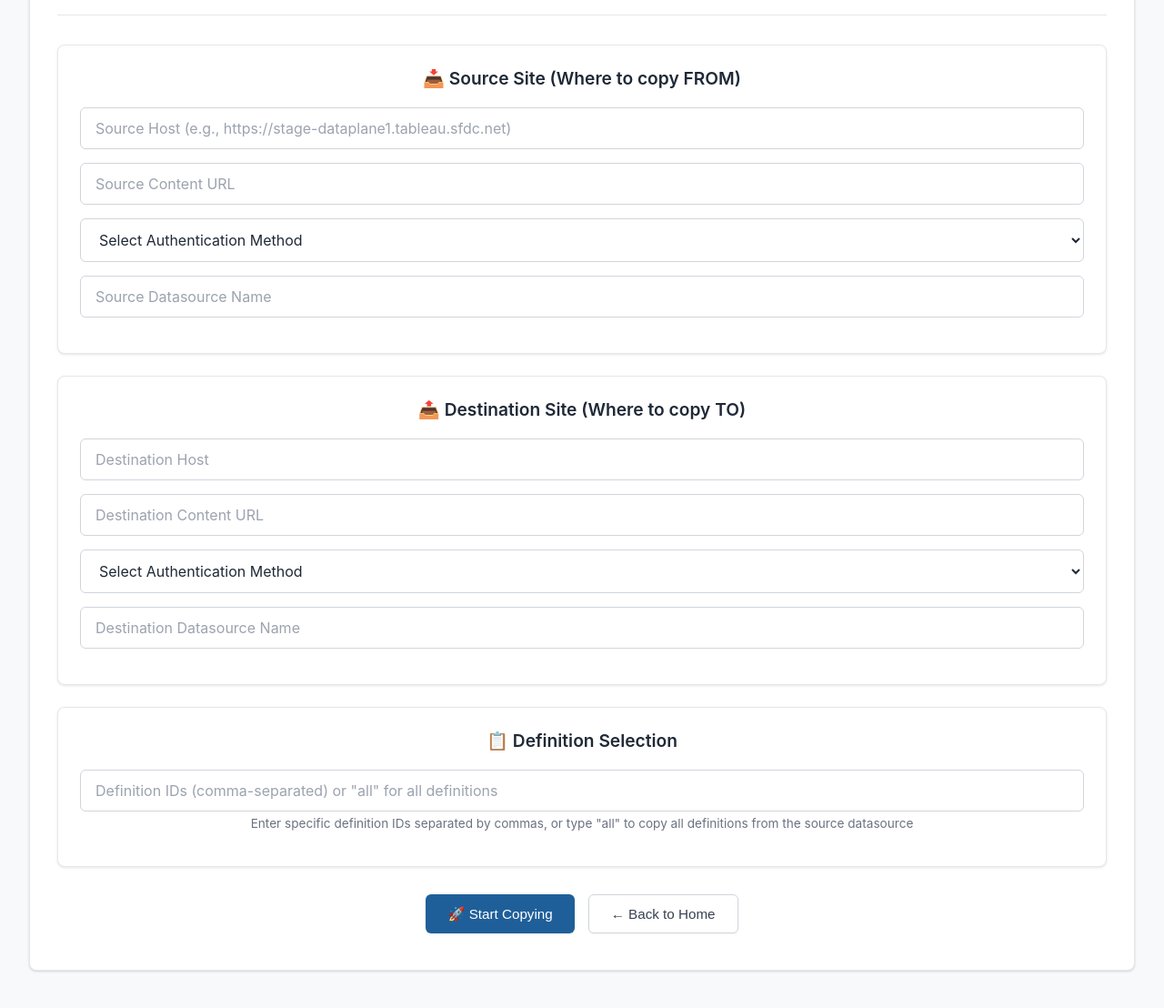
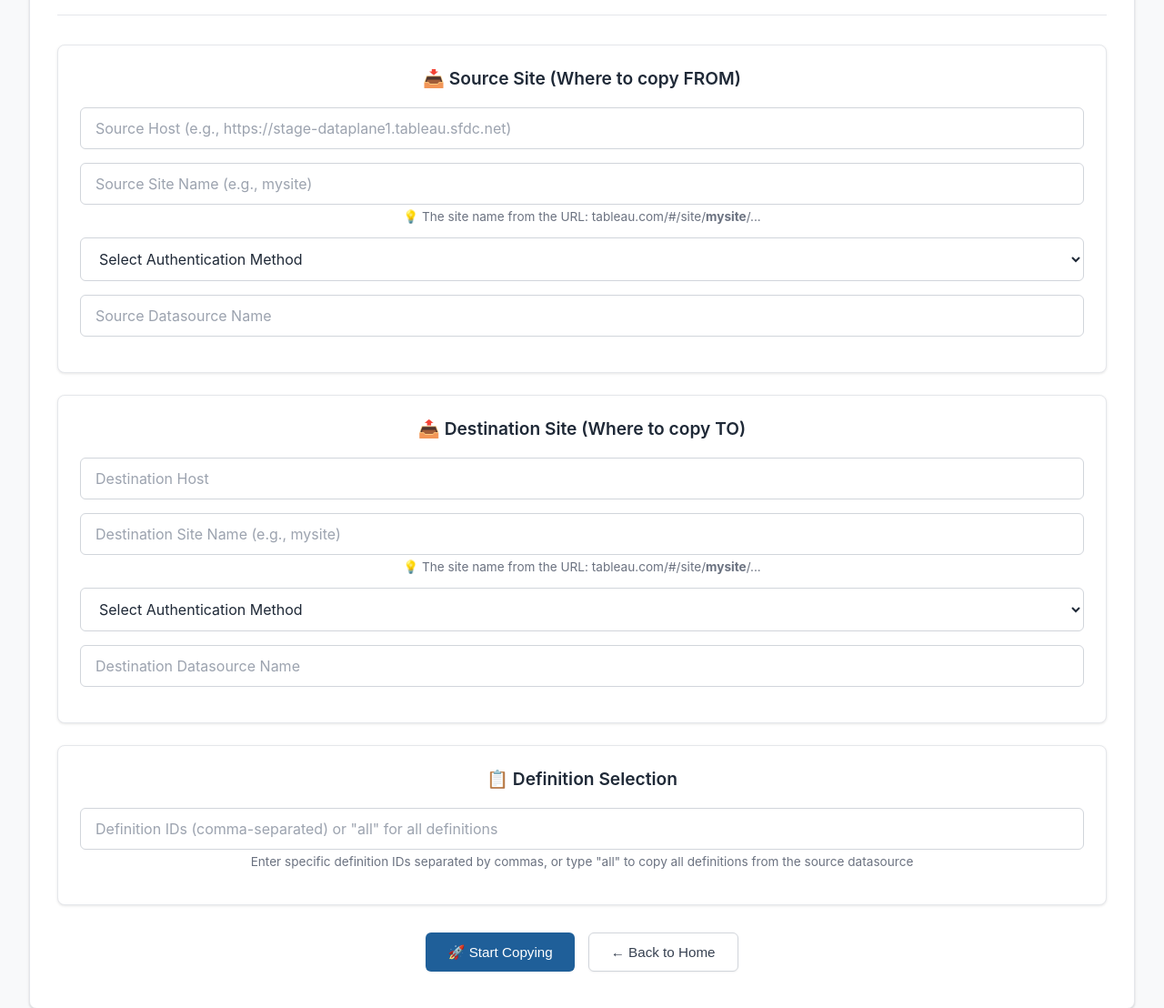
Before and after one commit to tableau/pulse-api-utilities, a Flask app: page / in a window 1280 px wide, after a click on "📊 Copy Definitions". Shown: the part 460-1568 px from the top of the page at 91% size. Before the commit the page ends 1528 px from the top, so only its background shows below. Run offline with Flask 3, Linux system fonts and the light colour scheme.

Commit message:
fix: clarify site name input fields to prevent 401 auth errors
The 'Site Content URL' labels across all utility forms were ambiguous,
leading users to paste the full browser URL instead of just the site
name slug. This causes a 401 Unauthorized error on authentication.

Renamed all affected placeholders to 'Site Name (e.g., mysite)' across
all 12 utility forms and added inline hint text on the Copy Definitions
and Manage Followers forms.

No logic changes — placeholder text and labels only.

Co-Authored-By: Claude Sonnet 4.6 <noreply@anthropic.com>

```diff
--- a/templates/index.html
+++ b/templates/index.html
@@ -687,7 +687,8 @@
                         <input type="text" id="source_host" name="source_host" placeholder="Source Host (e.g., https://stage-dataplane1.tableau.sfdc.net)" required>
                     </div>
                     <div class="form-row">
-                        <input type="text" id="source_content_url" name="source_content_url" placeholder="Source Content URL" required>
+                        <input type="text" id="source_content_url" name="source_content_url" placeholder="Source Site Name (e.g., mysite)" required>
+                        <small>💡 The site name from the URL: tableau.com/#/site/<strong>mysite</strong>/...</small>
                     </div>
                     <div class="form-row">
                         <select id="source_auth_method" name="source_auth_method" onchange="toggleAuthFields('source')" required>
@@ -724,7 +725,8 @@
                         <input type="text" id="dest_host" name="dest_host" placeholder="Destination Host" required>
                     </div>
                     <div class="form-row">
-                        <input type="text" id="dest_content_url" name="dest_content_url" placeholder="Destination Content URL" required>
+                        <input type="text" id="dest_content_url" name="dest_content_url" placeholder="Destination Site Name (e.g., mysite)" required>
+                        <small>💡 The site name from the URL: tableau.com/#/site/<strong>mysite</strong>/...</small>
                     </div>
                     <div class="form-row">
                         <select id="dest_auth_method" name="dest_auth_method" onchange="toggleAuthFields('dest')" required>
@@ -786,7 +788,8 @@
                         <input type="text" id="manage_host" name="server_host" placeholder="Tableau Server URL (e.g., https://your-server.com)" required>
                     </div>
                     <div class="form-row">
-                        <input type="text" id="manage_site" name="site_content_url" placeholder="Site Content URL" required>
+                        <input type="text" id="manage_site" name="site_content_url" placeholder="Site Name (e.g., mysite)" required>
+                        <small>💡 The site name from the URL: tableau.com/#/site/<strong>mysite</strong>/...</small>
                     </div>
                     <div class="form-row">
                         <select id="manage_auth_method" name="auth_method" onchange="toggleAuthFields('manage')" required>
@@ -892,7 +895,7 @@
                         <input type="text" id="swap_host" name="server_host" placeholder="Tableau Server URL (e.g., https://your-server.com)" required>
                     </div>
                     <div class="form-row">
-                        <input type="text" id="swap_site" name="site_content_url" placeholder="Site Content URL (blank for Default)" required>
+                        <input type="text" id="swap_site" name="site_content_url" placeholder="Site Name (e.g., mysite — blank for Default)" required>
                     </div>
                     <div class="form-row">
                         <select id="swap_auth_method" name="auth_method" onchange="toggleAuthFields('swap')" required>
@@ -970,7 +973,7 @@
                         <input type="text" id="prefs_api_version" name="api_version" value="3.26" placeholder="API Version (e.g., 3.26)" pattern="^\d+\.\d+$">
                     </div>
                     <div class="form-row">
-                        <input type="text" id="prefs_site_content_url" name="site_content_url" placeholder="Site Content URL (blank for Default)">
+                        <input type="text" id="prefs_site_content_url" name="site_content_url" placeholder="Site Name (e.g., mysite — blank for Default)">
                     </div>
                     <div class="form-row">
                         <select id="prefs_auth_method" name="auth_method" onchange="toggleAuthFields('prefs')" required>
@@ -1085,7 +1088,7 @@
                         <input type="text" id="cert_api_version" name="api_version" value="3.26" placeholder="API Version (e.g., 3.26)" pattern="^\d+\.\d+$">
                     </div>
                     <div class="form-row">
-                        <input type="text" id="cert_site_content_url" name="site_content_url" placeholder="Site Content URL (blank for Default)">
+                        <input type="text" id="cert_site_content_url" name="site_content_url" placeholder="Site Name (e.g., mysite — blank for Default)">
                     </div>
                     <div class="form-row">
                         <select id="cert_auth_method" name="auth_method" onchange="toggleAuthFields('cert')" required>
@@ -1159,7 +1162,7 @@
                         <input type="text" id="scoped_api_version" name="api_version" value="3.26" placeholder="API Version (e.g., 3.26)" pattern="^\d+\.\d+$">
                     </div>
                     <div class="form-row">
-                        <input type="text" id="scoped_site_content_url" name="site_content_url" placeholder="Site Content URL (blank for Default)">
+                        <input type="text" id="scoped_site_content_url" name="site_content_url" placeholder="Site Name (e.g., mysite — blank for Default)">
                     </div>
                     <div class="form-row">
                         <select id="scoped_auth_method" name="auth_method" onchange="toggleAuthFields('scoped')" required>
@@ -1268,7 +1271,7 @@
                         <input type="text" id="analytics_api_version" name="api_version" value="3.26" placeholder="API Version (e.g., 3.26)" pattern="^\d+\.\d+$">
                     </div>
                     <div class="form-row">
-                        <input type="text" id="analytics_site_content_url" name="site_content_url" placeholder="Site Content URL (blank for Default)">
+                        <input type="text" id="analytics_site_content_url" name="site_content_url" placeholder="Site Name (e.g., mysite — blank for Default)">
                     </div>
                     <div class="form-row">
                         <select id="analytics_auth_method" name="auth_method" onchange="toggleAuthFields('analytics')" required>
@@ -1435,7 +1438,7 @@
                         <input type="text" id="zero_host" name="server_host" placeholder="Tableau Server URL (e.g., https://your-server.com)" required>
                     </div>
                     <div class="form-row">
-                        <input type="text" id="zero_site" name="site_content_url" placeholder="Site Content URL (blank for Default)">
+                        <input type="text" id="zero_site" name="site_content_url" placeholder="Site Name (e.g., mysite — blank for Default)">
                     </div>
                     <div class="form-row">
                         <select id="zero_auth_method" name="auth_method" onchange="toggleAuthFields('zero')" required>
@@ -1518,7 +1521,7 @@
                         <input type="text" id="raf_host" name="server_host" placeholder="Tableau Server URL (e.g., https://your-server.com)" required>
                     </div>
                     <div class="form-row">
-                        <input type="text" id="raf_site" name="site_content_url" placeholder="Site Content URL (blank for Default)">
+                        <input type="text" id="raf_site" name="site_content_url" placeholder="Site Name (e.g., mysite — blank for Default)">
                     </div>
                     <div class="form-row">
                         <select id="raf_auth_method" name="auth_method" onchange="toggleAuthFields('raf')" required>
@@ -1580,7 +1583,7 @@
                         <input type="text" id="export_api_version" name="api_version" placeholder="API Version (default: 3.26)" value="3.26">
                     </div>
                     <div class="form-row">
-                        <input type="text" id="export_site_content_url" name="site_content_url" placeholder="Site Content URL (leave blank for default site)">
+                        <input type="text" id="export_site_content_url" name="site_content_url" placeholder="Site Name (e.g., mysite — blank for Default)">
                     </div>
                 </div>
 
@@ -1651,7 +1654,7 @@
                         <input type="text" id="fav_host" name="server_host" placeholder="Tableau Server URL (e.g., https://your-server.com)" required>
                     </div>
                     <div class="form-row">
-                        <input type="text" id="fav_site" name="site_content_url" placeholder="Site Content URL (blank for Default)">
+                        <input type="text" id="fav_site" name="site_content_url" placeholder="Site Name (e.g., mysite — blank for Default)">
                     </div>
                     <div class="form-row">
                         <select id="fav_auth_method" name="auth_method" onchange="toggleAuthFields('fav')" required>
```
